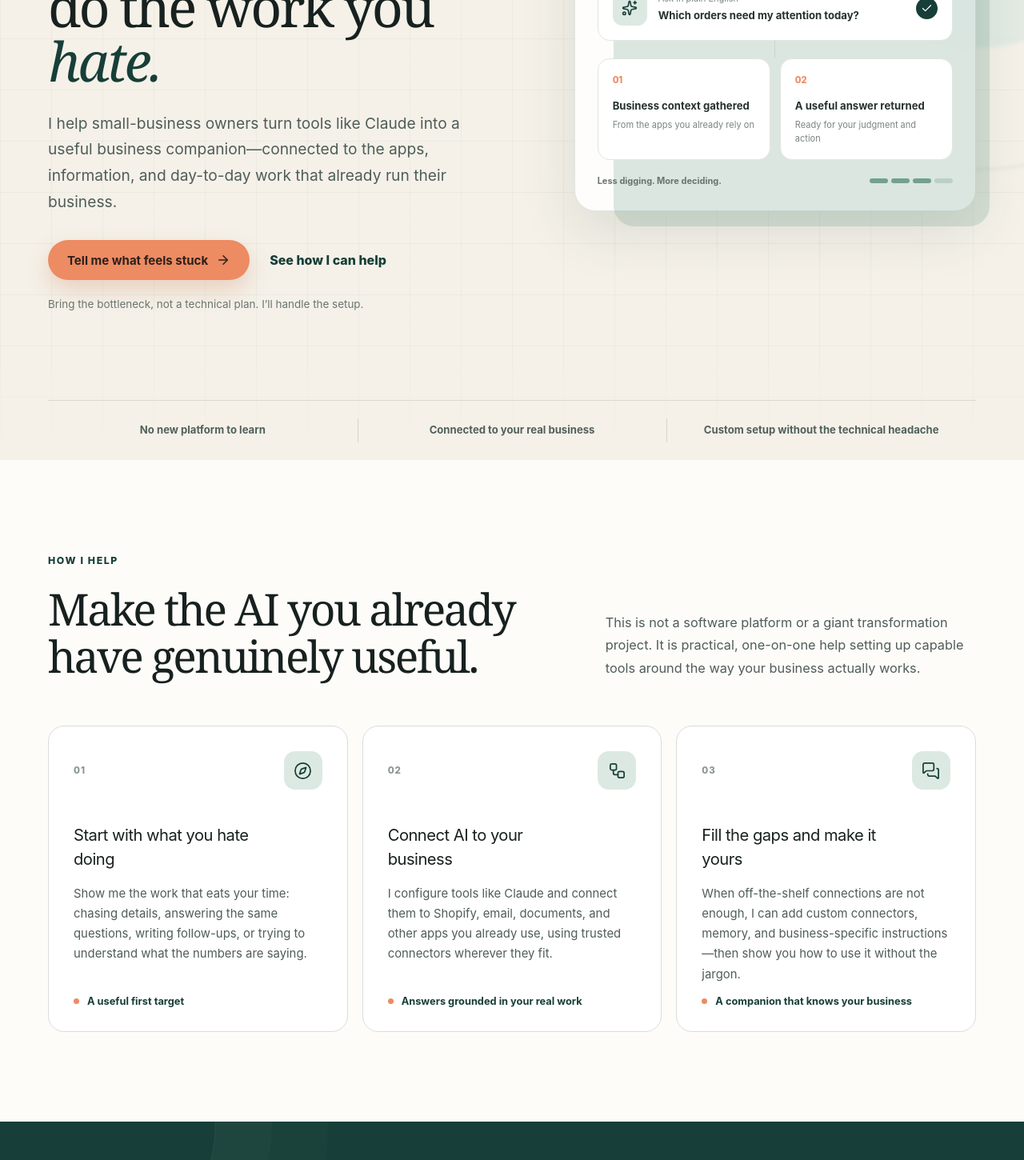
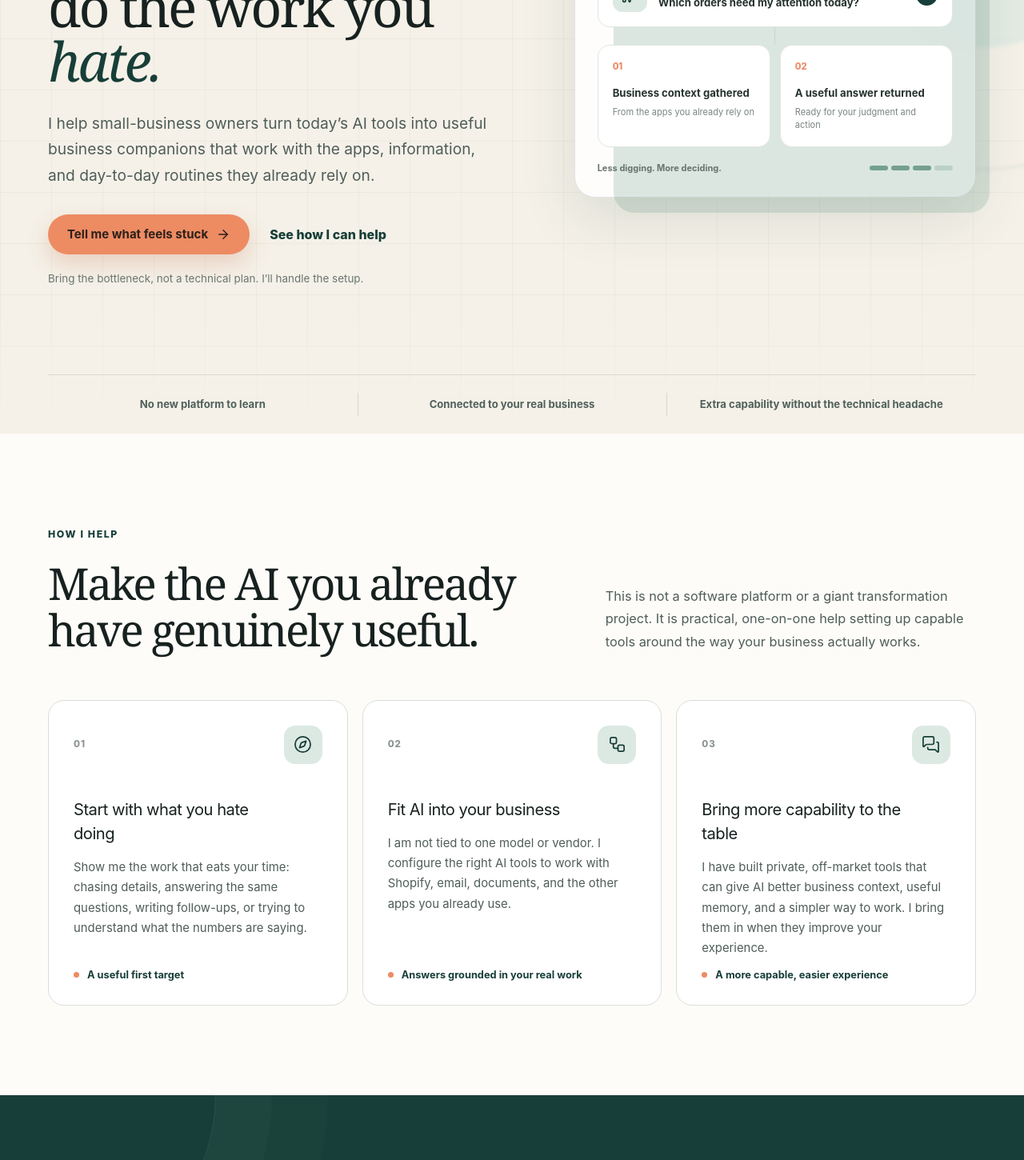
Before and after one commit to Jarom-W/iA, a React (Vite) app in the folder frontend/: page / in a window 1280 px wide. Shown: the part 400-1850 px from the top of the page at 80% size. Built offline with nearby package versions, Linux system fonts and the light colour scheme.

Commit message:
Fixed wording and grammar

```diff
--- a/frontend/index.html
+++ b/frontend/index.html
@@ -4,7 +4,7 @@
     <meta charset="UTF-8" />
     <link rel="icon" type="image/svg+xml" href="/favicon.svg" />
     <meta name="viewport" content="width=device-width, initial-scale=1.0" />
-    <meta name="description" content="Hands-on AI consulting for small businesses. Inflection Architectures connects tools like Claude to the apps and context that run your business—without the technical headache." />
+    <meta name="description" content="Hands-on, model-agnostic AI consulting for small businesses. Inflection Architectures fits capable AI tools into the workflows that already run your business." />
     <meta name="theme-color" content="#173e38" />
     <link rel="canonical" href="https://inflectionarchitectures.com/" />
     <meta property="og:title" content="Inflection Architectures | Make AI Useful for Your Business" />
--- a/frontend/src/components/Contact.tsx
+++ b/frontend/src/components/Contact.tsx
@@ -78,9 +78,10 @@ export default function Contact() {
             <h2>You should not need an engineering team to get real value from AI.</h2>
             <p>
               I’m Jarom, founder of Inflection Architectures. I started this practice for
-              owners who can see that AI could help, but do not have the time—or desire—to
-              become technical experts. I bring an engineer’s ability to connect and customize
-              the tools, then make the experience feel like a conversation instead of a software project.
+              owners who can see that AI could help but have no desire to become technical
+              experts. I bring an engineer’s ability to configure the right tools, along with
+              private software I have already built to make AI easier and more useful inside
+              real business workflows.
             </p>
             <div className="about-values">
               <span><CheckCircle2 size={18} /> You work directly with me</span>
@@ -97,8 +98,8 @@ export default function Contact() {
             <div className="eyebrow dark-eyebrow"><MessageCircle size={15} /> Let’s talk</div>
             <h2>Show me the work you hate.</h2>
             <p>
-              You do not need to know whether it needs an MCP, a custom connector, or anything
-              technical at all. Tell me what feels slow, repetitive, or impossible to see clearly.
+              You do not need to choose a model, integration, or technical approach. Tell me
+              what feels slow, repetitive, or impossible to see clearly.
             </p>
             <a href="mailto:jaromwardwell@gmail.com" className="email-link">
               <span><Mail size={20} /></span>
--- a/frontend/src/components/Footer.tsx
+++ b/frontend/src/components/Footer.tsx
@@ -9,7 +9,7 @@ export default function Footer() {
             <span className="brand-mark" aria-hidden="true"><span /><span /></span>
             <span className="brand-name">Inflection <span>Architectures</span></span>
           </a>
-          <p>Your business, your tools—made more capable.</p>
+          <p>Your business and your tools, made more capable.</p>
         </div>
         <nav aria-label="Footer navigation">
           <a href="#services">How I help</a>
--- a/frontend/src/components/Hero.tsx
+++ b/frontend/src/components/Hero.tsx
@@ -12,9 +12,9 @@ export default function Hero() {
             You don’t need to understand AI, you just need it to do the work you <em>hate.</em>
           </h1>
           <p className="hero-lede">
-            I help small-business owners turn tools like Claude into a useful business
-            companion—connected to the apps, information, and day-to-day work that already
-            run their business.
+            I help small-business owners turn today’s AI tools into useful business
+            companions that work with the apps, information, and day-to-day routines
+            they already rely on.
           </p>
           <div className="hero-actions">
             <a href="#contact" className="button button-primary">
@@ -65,7 +65,7 @@ export default function Hero() {
       <div className="container trust-strip">
         <span>No new platform to learn</span>
         <span>Connected to your real business</span>
-        <span>Custom setup without the technical headache</span>
+        <span>Extra capability without the technical headache</span>
       </div>
     </section>
   );
--- a/frontend/src/components/Process.tsx
+++ b/frontend/src/components/Process.tsx
@@ -8,8 +8,8 @@ const steps = [
   },
   {
     number: "2",
-    title: "I connect the useful pieces",
-    description: "I configure your AI, connect the right apps, and add custom software only where it makes the experience simpler or more capable.",
+    title: "I configure the useful pieces",
+    description: "I set up the right AI tools and available integrations around your workflow. When it helps, I layer in off-market tools I have already built to make the experience more capable and easier to use.",
   },
   {
     number: "3",
@@ -24,7 +24,7 @@ export default function Process() {
       <div className="container">
         <div className="section-heading centered-heading">
           <p className="section-kicker">What to expect</p>
-          <h2>From “Claude can write” to “Claude can help me run this.”</h2>
+          <h2>From “AI can write” to “AI can help me run this.”</h2>
           <p>The technology stays behind the scenes. You get a simple way to ask, understand, and act.</p>
         </div>
 
@@ -44,8 +44,9 @@ export default function Process() {
           <div>
             <strong>No platform to buy. No giant rebuild.</strong>
             <p>
-              Custom software is sometimes the glue, but it is never the thing I am trying to sell you.
-              The goal is to make the tools you already have understand more and ask less of you.
+              I am not here to pitch a software build. I bring proven tools I have already
+              developed when they make your AI more useful. The goal is a better workflow,
+              not another technology project to manage.
             </p>
           </div>
         </div>
--- a/frontend/src/components/Services.tsx
+++ b/frontend/src/components/Services.tsx
@@ -12,18 +12,18 @@ const services = [
   {
     number: "02",
     icon: Workflow,
-    title: "Connect AI to your business",
+    title: "Fit AI into your business",
     description:
-      "I configure tools like Claude and connect them to Shopify, email, documents, and other apps you already use, using trusted connectors wherever they fit.",
+      "I am not tied to one model or vendor. I configure the right AI tools to work with Shopify, email, documents, and the other apps you already use.",
     outcome: "Answers grounded in your real work",
   },
   {
     number: "03",
     icon: MessagesSquare,
-    title: "Fill the gaps and make it yours",
+    title: "Bring more capability to the table",
     description:
-      "When off-the-shelf connections are not enough, I can add custom connectors, memory, and business-specific instructions—then show you how to use it without the jargon.",
-    outcome: "A companion that knows your business",
+      "I have built private, off-market tools that can give AI better business context, useful memory, and a simpler way to work. I bring them in when they improve your experience.",
+    outcome: "A more capable, easier experience",
   },
 ];
 
```
